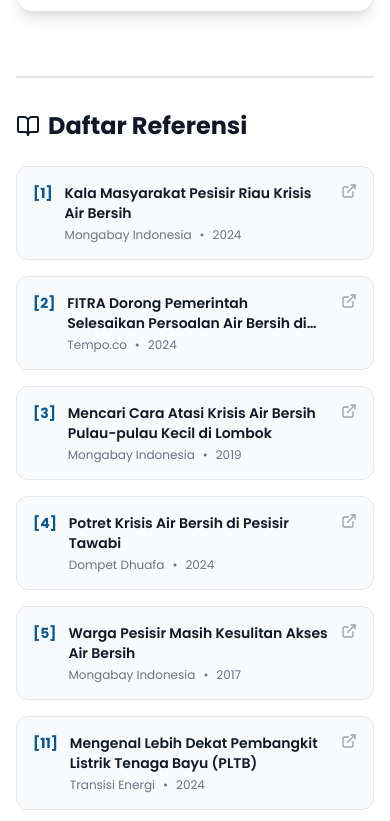
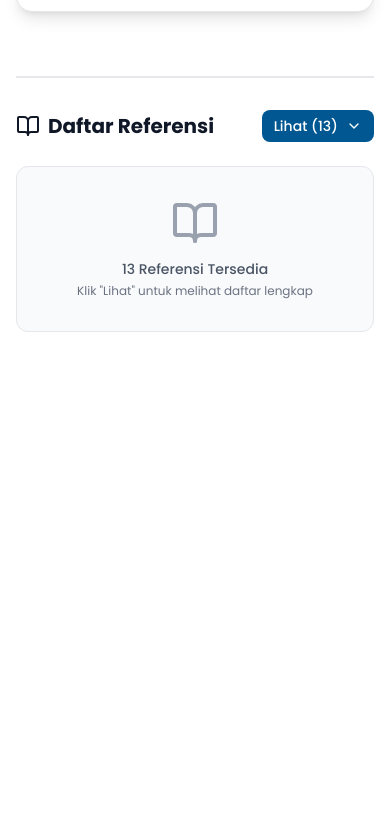
Before and after one commit to gaangsarr/bara, a Next.js app: page / in a window 390 px wide. Shown: the part 3983-4804 px from the top of the page. After the commit the page ends 4363 px from the top, so only its background shows below. Built offline with nearby package versions, Linux system fonts and the light colour scheme.

Commit message:
UPDATE: REFERENCES CARD

```diff
--- a/app/page.tsx
+++ b/app/page.tsx
@@ -2,6 +2,7 @@
 import AboutSection from "@/components/AboutSection";
 import BarraInnovationData from "../components/DataPage";
 import FactInnovation from "@/components/FactInnovation";
+import ContactForm from "@/components/ContactForm";
 
 export default function Home() {
   return (
--- a/components/FactInnovation.tsx
+++ b/components/FactInnovation.tsx
@@ -16,6 +16,8 @@
   Zap,
   ExternalLink,
   BookOpen,
+  ChevronDown,
+  ChevronUp,
 } from "lucide-react";
 import { useState } from "react";
 import { motion, AnimatePresence } from "framer-motion";
@@ -310,10 +312,14 @@
 // ============================================
 // COMPONENTS
 // ============================================
+// ============================================
+// COMPONENTS
+// ============================================
 export default function FactInnovation() {
   const [activeTab, setActiveTab] = useState<
     "problem" | "solution" | "tech" | "impact"
   >("problem");
+  const [showAllReferences, setShowAllReferences] = useState(false);
 
   const tabs = [
     { id: "problem", label: "Masalah", icon: AlertTriangle },
@@ -340,7 +346,7 @@
   );
 
   return (
-    <div className="min-h-screen bg-white py-12">
+    <div className="min-h-screen bg-white py-12" id="fact">
       <div className="max-w-6xl mx-auto px-4 sm:px-6 lg:px-8">
         {/* Header */}
         <div className="mt-20 text-center mb-12">
@@ -352,7 +358,7 @@
           </p>
         </div>
 
-        {/* Tab Navigation - Semua Device (Desktop & Mobile) */}
+        {/* Tab Navigation - Semua Device */}
         <div className="mb-12">
           {/* Desktop Version */}
           <div className="hidden md:flex flex-wrap justify-center gap-3">
@@ -443,43 +449,98 @@
 
         {/* References Section */}
         <div className="mt-16 pt-8 border-t-2 border-gray-200">
-          <h2 className="text-2xl font-bold text-gray-900 mb-6 flex items-center gap-2">
+          <div className="flex items-center justify-between mb-6">
+            <h2 className="text-xl font-bold text-gray-900 flex items-center gap-2">
               <BookOpen className="w-6 h-6" />
               Daftar Referensi
             </h2>
-          <div className="grid grid-cols-1 md:grid-cols-2 gap-4">
+            {/* Toggle Button - Mobile Only */}
+            <button
+              onClick={() => setShowAllReferences(!showAllReferences)}
+              className="md:hidden flex items-center gap-2 px-3 py-1.5 bg-[#005792] text-white rounded-lg text-sm font-medium hover:bg-[#004570] transition-colors"
+            >
+              {showAllReferences ? (
+                <>
+                  Sembunyikan
+                  <ChevronUp className="w-4 h-4" />
+                </>
+              ) : (
+                <>
+                  Lihat ({Object.keys(SOURCES).length})
+                  <ChevronDown className="w-4 h-4" />
+                </>
+              )}
+            </button>
+          </div>
+
+          {/* Desktop - Always Show All */}
+          <div className="hidden md:grid grid-cols-1 md:grid-cols-2 gap-4">
             {Object.values(SOURCES).map((source) => (
-              <a
-                key={source.id}
-                href={source.url}
-                target="_blank"
-                rel="noopener noreferrer"
-                className="bg-gray-50 hover:bg-gray-100 rounded-xl p-4 border border-gray-200 hover:border-blue-300 transition-all group"
+              <ReferenceCard key={source.id} source={source} />
+            ))}
+          </div>
+
+          {/* Mobile - Collapsible */}
+          {/* Mobile - Alternative with Max-Height */}
+          <div className="md:hidden">
+            <div
+              className={`transition-all duration-300 ease-in-out overflow-hidden ${
+                showAllReferences
+                  ? "max-h-[5000px] opacity-100"
+                  : "max-h-0 opacity-0"
+              }`}
             >
-                <div className="flex items-start gap-3">
-                  <span className="text-sm font-bold text-[#005792] shrink-0">
-                    [{source.id}]
-                  </span>
-                  <div className="flex-1 min-w-0">
-                    <h4 className="text-sm font-semibold text-gray-900 mb-1 group-hover:text-[#005792] line-clamp-2">
-                      {source.title}
-                    </h4>
-                    <div className="flex items-center gap-2 text-xs text-gray-500">
-                      <span className="truncate">{source.publisher}</span>
-                      <span>•</span>
-                      <span>{source.year}</span>
+              <div className="space-y-3 pb-4">
+                {Object.values(SOURCES).map((source) => (
+                  <ReferenceCard key={source.id} source={source} />
+                ))}
               </div>
             </div>
-                  <ExternalLink className="w-4 h-4 text-gray-400 group-hover:text-[#005792] shrink-0" />
+
+            {!showAllReferences && (
+              <div className="text-center py-8 bg-gray-50 rounded-xl border border-gray-200">
+                <BookOpen className="w-12 h-12 text-gray-400 mx-auto mb-3" />
+                <p className="text-gray-600 text-sm mb-1 font-medium">
+                  {Object.keys(SOURCES).length} Referensi Tersedia
+                </p>
+                <p className="text-gray-500 text-xs">
+                  Klik "Lihat" untuk melihat daftar lengkap
+                </p>
               </div>
-              </a>
-            ))}
+            )}
           </div>
         </div>
       </div>
     </div>
   );
 }
+
+// Reference Card Component - IMPROVED
+const ReferenceCard = ({ source }: { source: any }) => (
+  <a
+    href={source.url}
+    target="_blank"
+    rel="noopener noreferrer"
+    className="bg-gray-50 hover:bg-gray-100 rounded-xl p-3 md:p-4 border border-gray-200 hover:border-[#005792] transition-all group block"
+  >
+    <div className="flex items-start gap-2 md:gap-3">
+      <span className="text-xs md:text-sm font-bold text-[#005792] shrink-0 mt-0.5">
+        [{source.id}]
+      </span>
+      <div className="flex-1 min-w-0">
+        <h4 className="text-xs md:text-sm font-semibold text-gray-900 mb-1 group-hover:text-[#005792] line-clamp-2 leading-snug">
+          {source.title}
+        </h4>
+        <div className="flex items-center gap-1.5 md:gap-2 text-[10px] md:text-xs text-gray-500">
+          <span className="truncate">{source.publisher}</span>
+          <span>•</span>
+          <span className="shrink-0">{source.year}</span>
+        </div>
+      </div>
+      <ExternalLink className="w-3 h-3 md:w-4 md:h-4 text-gray-400 group-hover:text-[#005792] shrink-0 mt-1" />
+    </div>
+  </a>
+);
 
 // Problem Tab
 const ProblemTab = ({ data, renderSourceBadges }: any) => (
@@ -517,7 +578,7 @@
                     <div className="text-xs text-gray-500 mb-1">
                       {stat.label}
                     </div>
-                    <div className="flex wrap gap-1">
+                    <div className="flex flex-wrap gap-1">
                       {stat.source.map((src: string) => (
                         <span key={src} className="text-xs text-biru-muda">
                           [{src}]
@@ -575,7 +636,7 @@
                     <div className="text-xs text-gray-500 mb-1">
                       {stat.label}
                     </div>
-                    <div className="flex wrap gap-1">
+                    <div className="flex flex-wrap gap-1">
                       {stat.source.map((src: string) => (
                         <span key={src} className="text-xs text-biru-muda">
                           [{src}]
@@ -597,7 +658,7 @@
   </div>
 );
 
-// Tech Tab - UPDATED
+// Tech Tab
 const TechTab = ({ data, renderSourceBadges }: any) => (
   <div className="p-6 md:p-8">
     <h2 className="text-2xl md:text-3xl font-bold text-gray-900 mb-2">
@@ -622,7 +683,7 @@
               className="relative flex gap-3 mb-6 last:mb-0"
             >
               {/* Step Number & Icon - Mobile */}
-              <div className="lg:hidden flex col items-center gap-2 shrink-0">
+              <div className="lg:hidden flex flex-col items-center gap-2 shrink-0">
                 <div className="w-10 h-10 rounded-lg bg-[#005792] text-white flex items-center justify-center font-bold text-sm">
                   {process.step}
                 </div>
@@ -637,9 +698,9 @@
               </div>
 
               {/* Content Card */}
-              <div className="1 bg-gray-50/50 rounded-xl p-4 md:p-6 border border-gray-100 hover:border-gray-200 hover:shadow-md transition-all min-w-0">
+              <div className="flex-1 bg-gray-50/50 rounded-xl p-4 md:p-6 border border-gray-100 hover:border-gray-200 hover:shadow-md transition-all min-w-0">
                 <div className="flex items-start gap-3">
-                  <div className="1 min-w-0">
+                  <div className="flex-1 min-w-0">
                     <h3 className="text-lg md:text-xl font-bold text-gray-900 mb-2">
                       {process.title}
                     </h3>
@@ -662,14 +723,14 @@
   </div>
 );
 
-// Impact Tab - UPDATED
+// Impact Tab
 const ImpactTab = ({ data, renderSourceBadges }: any) => (
   <div className="p-6 md:p-8">
     <h2 className="text-2xl md:text-3xl font-bold text-gray-900 mb-6">
       Dampak & Pencapaian
     </h2>
 
-    {/* Metrics - Sekarang CENTERED */}
+    {/* Metrics */}
     <div className="grid grid-cols-2 lg:grid-cols-4 gap-4 mb-12">
       {data.metrics.map((impact: any, i: number) => (
         <motion.div
@@ -705,7 +766,7 @@
         const colorClass =
           category.color === "blue" ? "bg-[#005792]" : "bg-[#007850]";
         const checkColor =
-          category.color === "blue" ? "text-biru-muda" : "text-green-600";
+          category.color === "blue" ? "text-biru-muda" : "text-[#007850]";
 
         return (
           <motion.div
--- a/components/Navbar.tsx
+++ b/components/Navbar.tsx
@@ -15,7 +15,7 @@
     { href: "/", label: "Home" },
     { href: "/3d-model", label: "3D Model" },
     { href: "#about", label: "About" },
-    { href: "/technology", label: "Technology" },
+    { href: "/#fact", label: "Fact" },
     { href: "/our-team", label: "Our Team" },
     { href: "/contact", label: "Contact" },
   ];
```
Lines whose indentation alone changed are shown as unchanged.
